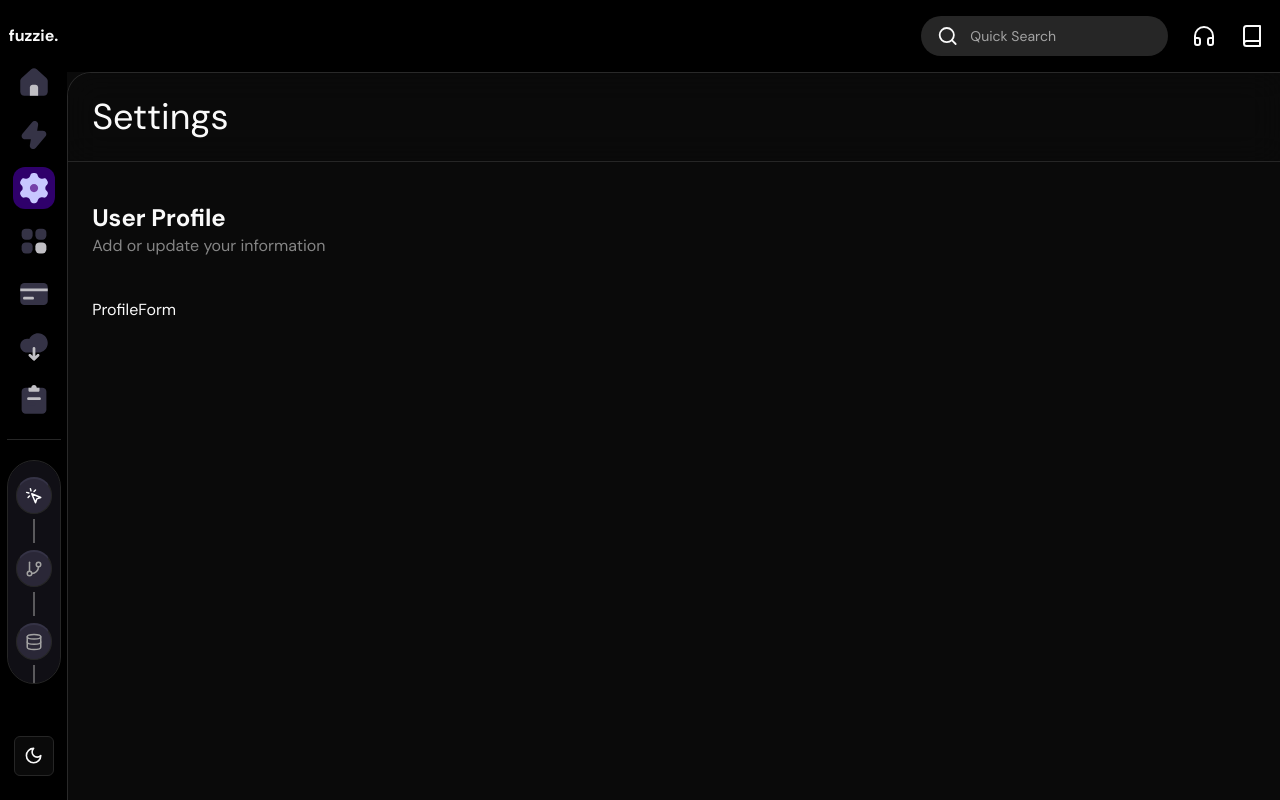
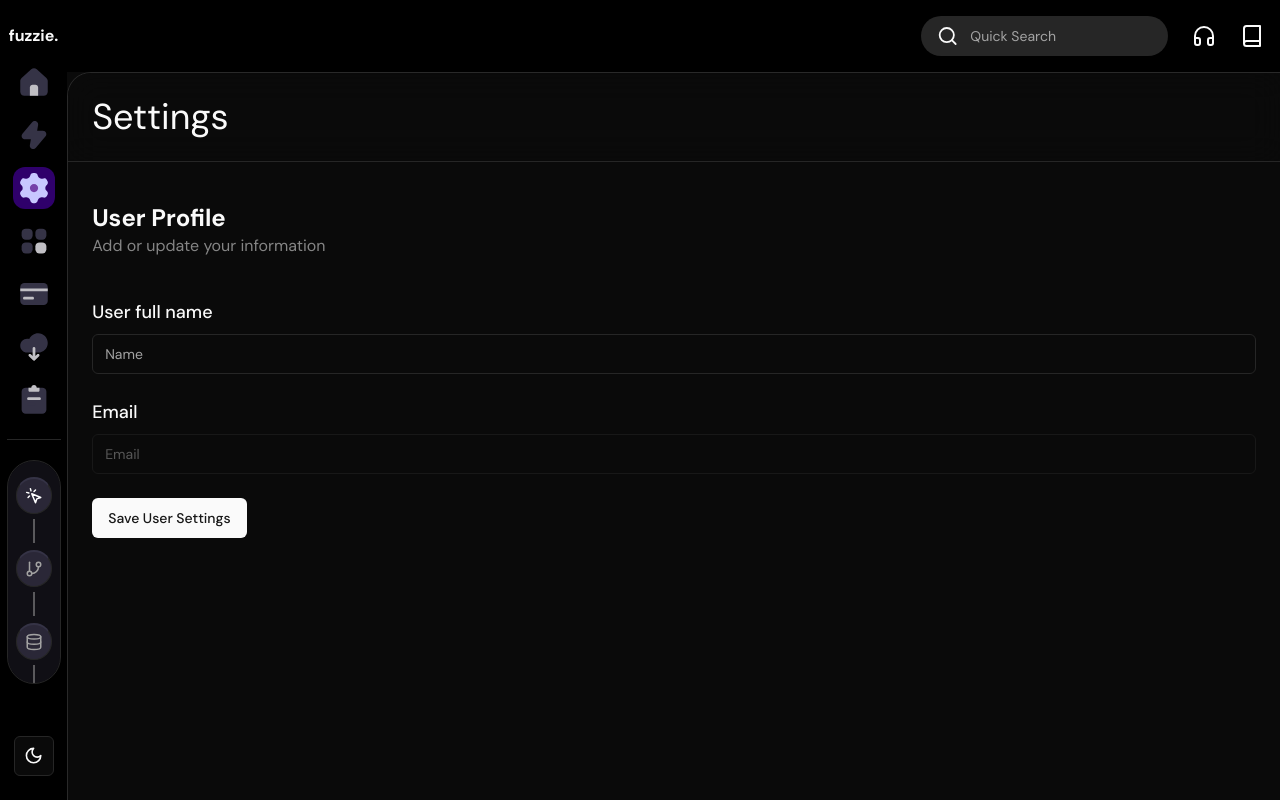
Before and after one commit to Subash-Mohan/fuzzie-automation-tool, a Next.js app: page /settings in a window 1280 px wide. Built offline with nearby package versions, Linux system fonts and the light colour scheme.

Commit message:
add name and email form in settings page

```diff
--- a/src/components/forms/profile-form.tsx
+++ b/src/components/forms/profile-form.tsx
@@ -6,6 +6,10 @@ import { zodResolver } from "@hookform/resolvers/zod"
 
 import { z } from "zod"
 import { EditUserProfileSchema } from "@/lib/types"
+import { Form, FormControl, FormField, FormItem, FormLabel, FormMessage } from "../ui/form"
+import { Input } from "../ui/input"
+import { Button } from "../ui/button"
+import { Loader2 } from "lucide-react"
 
 type Props = {}
 
@@ -20,7 +24,61 @@ const ProfileForm = (props: Props) => {
         },
     })
   return (
-    <div>ProfileForm</div>
+    <Form {...form}>
+        <form
+            className="flex flex-col gap-6"
+            onSubmit={()=>{}}
+        >
+        <FormField
+          disabled={isLoading}
+          control={form.control}
+          name="name"
+          render={({ field }) => (
+            <FormItem>
+              <FormLabel className="text-lg">User full name</FormLabel>
+              <FormControl>
+                <Input
+                  {...field}
+                  placeholder="Name"
+                />
+              </FormControl>
+              <FormMessage />
+            </FormItem>
+          )}
+        />
+        <FormField
+          control={form.control}
+          name="email"
+          render={({ field }) => (
+            <FormItem>
+              <FormLabel className="text-lg">Email</FormLabel>
+              <FormControl>
+                <Input
+                  {...field}
+                  disabled={true}
+                  placeholder="Email"
+                  type="email"
+                />
+              </FormControl>
+              <FormMessage />
+            </FormItem>
+          )}
+        />
+        <Button
+          type="submit"
+          className="self-start hover:bg-[#2F006B] hover:text-white "
+        >
+          {isLoading ? (
+            <>
+              <Loader2 className="mr-2 h-4 w-4 animate-spin" />
+              Saving
+            </>
+          ) : (
+            'Save User Settings'
+          )}
+        </Button>
+        </form>
+    </Form>
   )
 }
 
```
